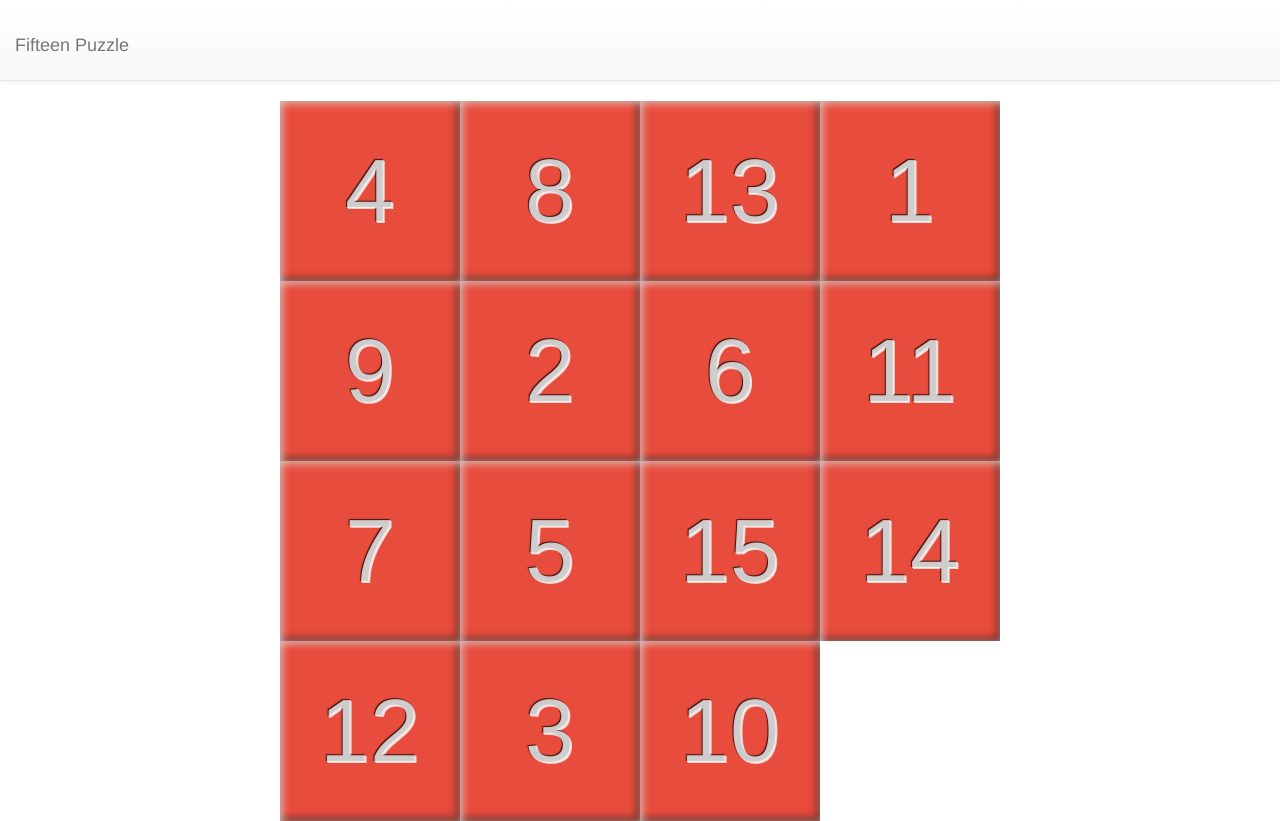
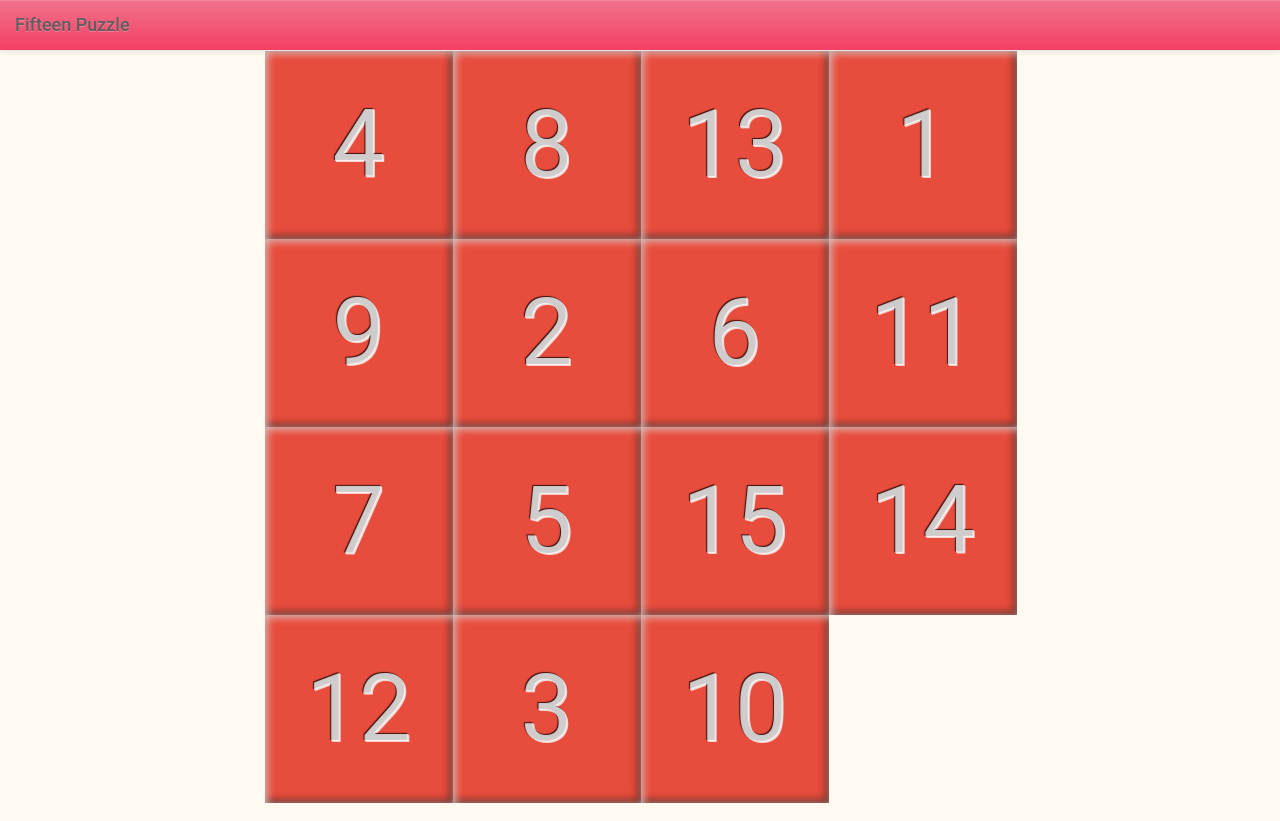
Before and after one commit to 8amjp/fifteen-puzzle, a plain HTML site: page index.html in a window 1280 px wide. Drawn offline with nearby package versions, Linux system fonts and the light colour scheme.

Commit message:
Fifteen Puzzle

```diff
--- /dev/null
+++ b/app.css
@@ -0,0 +1,47 @@
+@charset "utf-8";
+
+body {
+    -webkit-touch-callout: none;
+    -webkit-user-select: none;
+    background-color:floralwhite;
+}
+.navbar {
+    background-image: linear-gradient(to bottom, #f1738d 0%, #f33f63 100%);
+    margin: 0;
+}
+.navbar h1 {
+    margin: 0;
+}
+.navbar-default .navbar-brand {
+    color: white;
+}
+
+/* Font Design */
+* {
+    font-family:
+        AvenirNext-Regular, 'Avenir Next Regular', Roboto, Calibri,
+        HiraKakuProN-W3, 'ヒラギノ角ゴ ProN W3', Meiryo, 'メイリオ', YuGothic, '游ゴシック',
+        sans-serif;
+    font-weight: 400;
+}
+
+.board {
+    position: relative;
+    margin: auto auto;
+}
+.block,
+.space {
+    position: absolute;
+    display: inline-block;
+    padding: 0;
+}
+.block {
+    color: rgba(255, 255, 255, 0.75);
+    background-color: #e74c3c;
+    line-height: 2;
+    text-align: center;
+    text-shadow: -1px -1px 1px rgba(0, 0, 0, 0.75), 1px 1px rgba(255, 255, 255, 0.75);
+    box-shadow: 2px 2px 8px 0px rgba(255, 255, 255, 0.75) inset, -2px -2px 8px 0px rgba(0, 0, 0, 0.75) inset;
+}
+.space {
+}
--- a/fifteen-puzzle.js
+++ b/app.js
@@ -6,8 +6,13 @@
  *
  */
 
+puzzle = {};
+
 $(function() {
 
+    $(window).on("touchstart", function(event) {
+        event.preventDefault();
+    });
     var hasTouchEvent = ('ontouchstart' in window);
     var numGrid = 4;   // 一辺のグリッド数
     var draggable;
--- a/fifteen-puzzle.css
+++ /dev/null
@@ -1,22 +0,0 @@
-@charset "utf-8";
-
-.board {
-    position: relative;
-    margin: auto auto;
-}
-.block,
-.space {
-    position: absolute;
-    display: inline-block;
-    padding: 0;
-}
-.block {
-    color: rgba(255, 255, 255, 0.75);
-    background-color: #e74c3c;
-    line-height: 2;
-    text-align: center;
-    text-shadow: -1px -1px 1px rgba(0, 0, 0, 0.75), 1px 1px rgba(255, 255, 255, 0.75);
-    box-shadow: 2px 2px 8px 0px rgba(255, 255, 255, 0.75) inset, -2px -2px 8px 0px rgba(0, 0, 0, 0.75) inset;
-}
-.space {
-}
--- a/index.html
+++ b/index.html
@@ -2,10 +2,10 @@
 <html lang="ja">
 <head>
 <meta charset="UTF-8">
-<title>Fifteen Puzzle</title>
-<meta name="description" content="">
-<meta name="author" content="8am.jp">
+<title>Fifteen Puzzle (at 8am.)</title>
+<meta name="description" content="15パズル">
 <meta name="keywords" content="HTML5,jQuery,CSS3,W3C">
+<meta name="author" content="http://8am.jp/">
 <meta name="viewport" content="width=device-width,initial-scale=1,maximum-scale=1,user-scalable=no">
 <meta name="apple-mobile-web-app-capable" content="yes">
 <meta name="apple-mobile-web-app-status-bar-style" content="white">
@@ -15,8 +15,9 @@
 <!-- Bootstrap CDN -->
 <link rel="stylesheet" href="https://maxcdn.bootstrapcdn.com/bootstrap/3.3.6/css/bootstrap.min.css" integrity="sha384-1q8mTJOASx8j1Au+a5WDVnPi2lkFfwwEAa8hDDdjZlpLegxhjVME1fgjWPGmkzs7" crossorigin="anonymous">
 <link rel="stylesheet" href="https://maxcdn.bootstrapcdn.com/bootstrap/3.3.6/css/bootstrap-theme.min.css" integrity="sha384-fLW2N01lMqjakBkx3l/M9EahuwpSfeNvV63J5ezn3uZzapT0u7EYsXMjQV+0En5r" crossorigin="anonymous">
-<link rel="stylesheet" href="../lib/8am.puzzle.css">
-<link rel="stylesheet" href="./fifteen-puzzle.css">
+<!-- Google Fonts -->
+<link rel='stylesheet' href="http://fonts.googleapis.com/css?family=Open+Sans:400,300" type="text/css">
+<link rel="stylesheet" href="./app.css">
 </head>
 <body role="application">
 <nav class="navbar navbar-default navbar-static-top">
@@ -36,10 +37,8 @@
 </nav>
 <!-- jQuery CDN -->
 <script src="https://code.jquery.com/jquery-2.2.3.min.js" integrity="sha256-a23g1Nt4dtEYOj7bR+vTu7+T8VP13humZFBJNIYoEJo=" crossorigin="anonymous"></script>
-<script src="https://code.jquery.com/ui/1.11.4/jquery-ui.min.js" integrity="sha256-xNjb53/rY+WmG+4L6tTl9m6PpqknWZvRt0rO1SRnJzw=" crossorigin="anonymous"></script>
 <!-- Bootstrap CDN -->
 <script src="https://maxcdn.bootstrapcdn.com/bootstrap/3.3.6/js/bootstrap.min.js" integrity="sha384-0mSbJDEHialfmuBBQP6A4Qrprq5OVfW37PRR3j5ELqxss1yVqOtnepnHVP9aJ7xS" crossorigin="anonymous"></script>
-<script src="../lib/8am.puzzle.js"></script>
-<script src="./fifteen-puzzle.js"></script>
+<script src="./app.js"></script>
 </body>
 </html>
```
Also changed, not shown: 2 other files.
